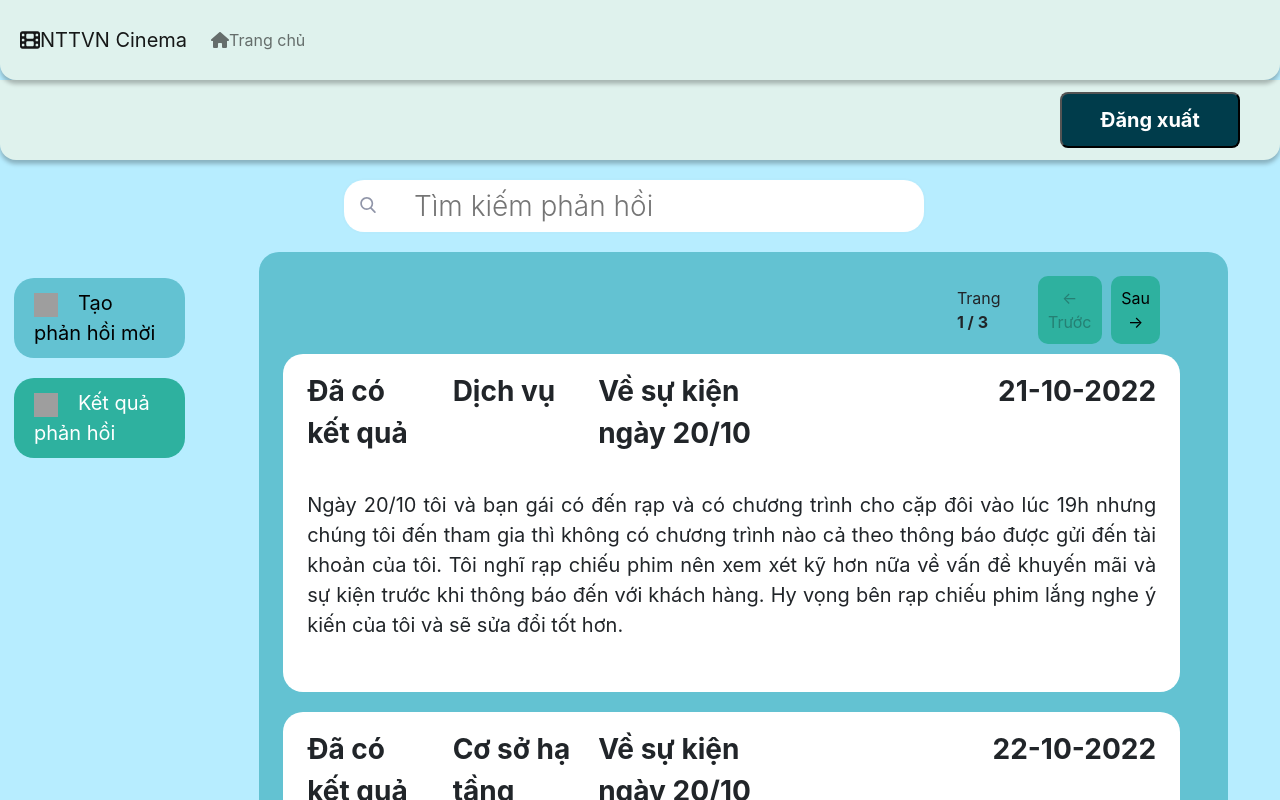
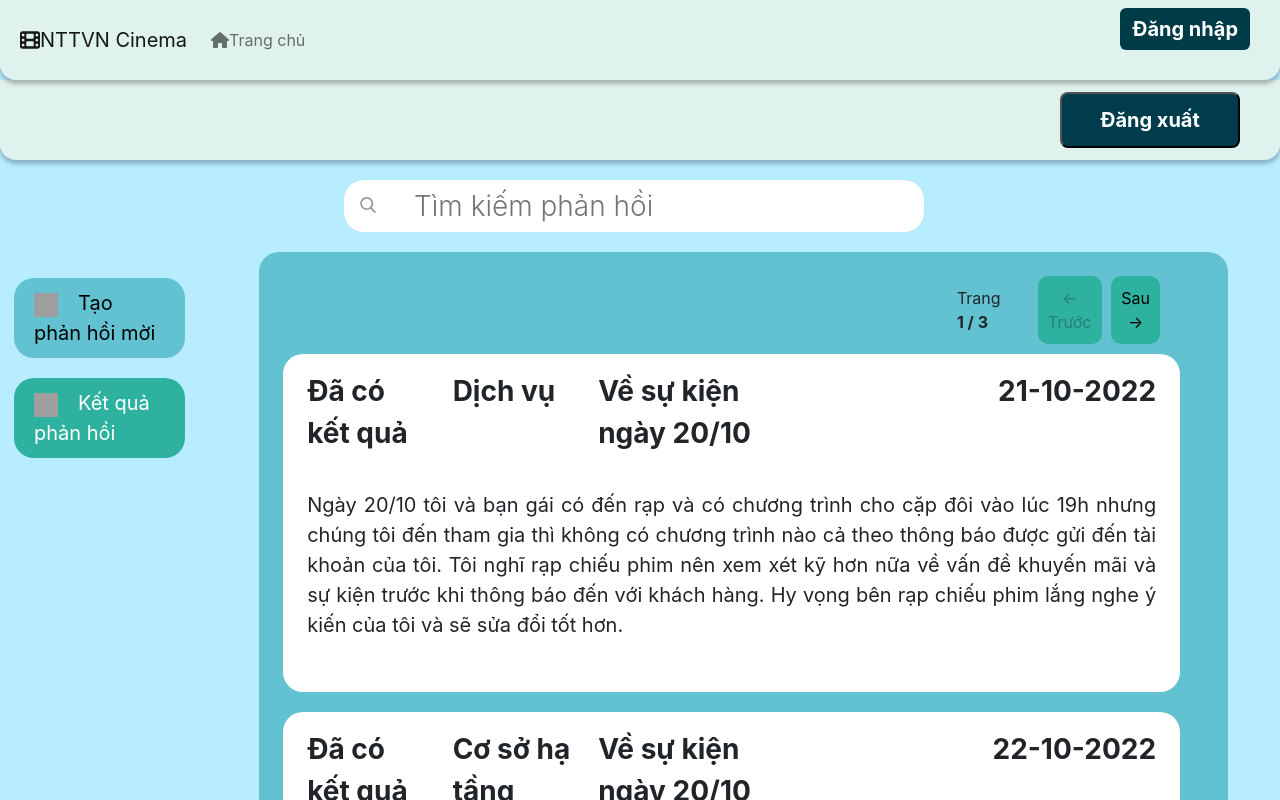
Before and after one commit to nguyendhst/project-movie-ticket-booking, a React (Create React App) app: page /customer-care/user-feedback in a window 1280 px wide. Shown: the top 800 px of the page. Built offline with nearby package versions, Linux system fonts and the light colour scheme; grey boxes are pictures that could not be loaded.

Commit message:
feat: login btn

```diff
--- a/src/components/footer/index.js
+++ b/src/components/footer/index.js
@@ -1,9 +1,8 @@
-import React from 'react';
-import './index.css';
+import React from "react";
+import "./index.css";
 
 function Footer() {
     return (
-
         <footer>
             <div className="container">
                 <div className="row">
@@ -11,34 +10,33 @@ function Footer() {
                         <h3>Company</h3>
                         <ul className="list-unstyled three_cols">
                             <li>
-                                <a href="#">About us</a>
+                                <a href="/about">About us</a>
                             </li>
                             <li>
-                                <a href="#">Contact us</a>
+                                <a href="/contact">Contact us</a>
                             </li>
                             <li>
-                                <a href="#">Terms and conditions</a>
+                                <a href="/toc">Terms and conditions</a>
                             </li>
                             <li>
-                                <a href="#">FAQ</a>
+                                <a href="/faq">FAQ</a>
                             </li>
-
                         </ul>
                     </div>
                     <div className="col-md-4">
                         <h3>Help</h3>
                         <ul className="list-unstyled three_cols">
                             <li>
-                                <a href="#">Shipping</a>
+                                <a href="/ship">Shipping</a>
                             </li>
                             <li>
-                                <a href="#">Returns</a>
+                                <a href="/returns">Returns</a>
                             </li>
                         </ul>
                     </div>
                 </div>
             </div>
         </footer>
-   );
- }
- export default Footer;
+    );
+}
+export default Footer;
--- a/src/components/header/index.js
+++ b/src/components/header/index.js
@@ -1,31 +1,50 @@
 import React from "react";
 
-import { Navbar, Container } from "react-bootstrap";
+import { Navbar } from "react-bootstrap";
 
 import "./style.css";
 
-import { Link } from "react-router-dom";
-
-import { faHome, faBars, faFilm } from "@fortawesome/free-solid-svg-icons";
+import { faHome, faFilm} from "@fortawesome/free-solid-svg-icons";
 
 import { FontAwesomeIcon } from "@fortawesome/react-fontawesome";
 
 import { Button, Modal, ButtonGroup, Nav } from "react-bootstrap";
 
 function Header() {
+    const [loginShow, setLoginShow] = React.useState(false);
+
     return (
         <Navbar className="header-navbar" expand="lg">
             <Navbar.Brand href="/">
                 <FontAwesomeIcon icon={faFilm} className="header-logo" />
                 NTTVN Cinema
             </Navbar.Brand>
+            <Navbar.Toggle aria-controls="responsive-navbar-nav" />
+            <Navbar.Collapse id="responsive-navbar-nav">
+                <Nav className="me-auto">
+                    <Nav.Link href="/#">
+                        <FontAwesomeIcon
+                            icon={faHome}
+                            className="header-icon"
+                        />
+                        Trang chủ
+                    </Nav.Link>
+                </Nav>
+                <Nav>
 
-            <Nav>
-                <Nav.Link href="/#">
-                    <FontAwesomeIcon icon={faHome} className="header-icon" />
-                    Trang chủ
-                </Nav.Link>
-            </Nav>
+                    <Button
+                        className="header-login"
+                        onClick={() => setLoginShow(true)}
+                    >
+                        Đăng nhập
+                    </Button>
+
+                    <LoginPopup
+                        show={loginShow}
+                        onHide={() => setLoginShow(false)}
+                    />
+                </Nav>
+            </Navbar.Collapse>
         </Navbar>
     );
 }
--- a/src/components/header/style.css
+++ b/src/components/header/style.css
@@ -14,3 +14,7 @@
     box-shadow: 0px 4px 4px rgba(0, 0, 0, 0.25);
     border-radius: 0px 0px 16px 16px;
 }
+
+.header-login{
+    margin: 30px;
+}
--- a/src/pages/TicketBooking/components/Banner/index.js
+++ b/src/pages/TicketBooking/components/Banner/index.js
@@ -1,6 +1,6 @@
 import { React, useEffect, useState } from "react";
 import "./index.css";
-import { Container, Row, Col, Image } from "react-bootstrap";
+import { Row, Col, Image } from "react-bootstrap";
 
 import { faFire } from "@fortawesome/free-solid-svg-icons";
 import { FontAwesomeIcon } from "@fortawesome/react-fontawesome";
```
